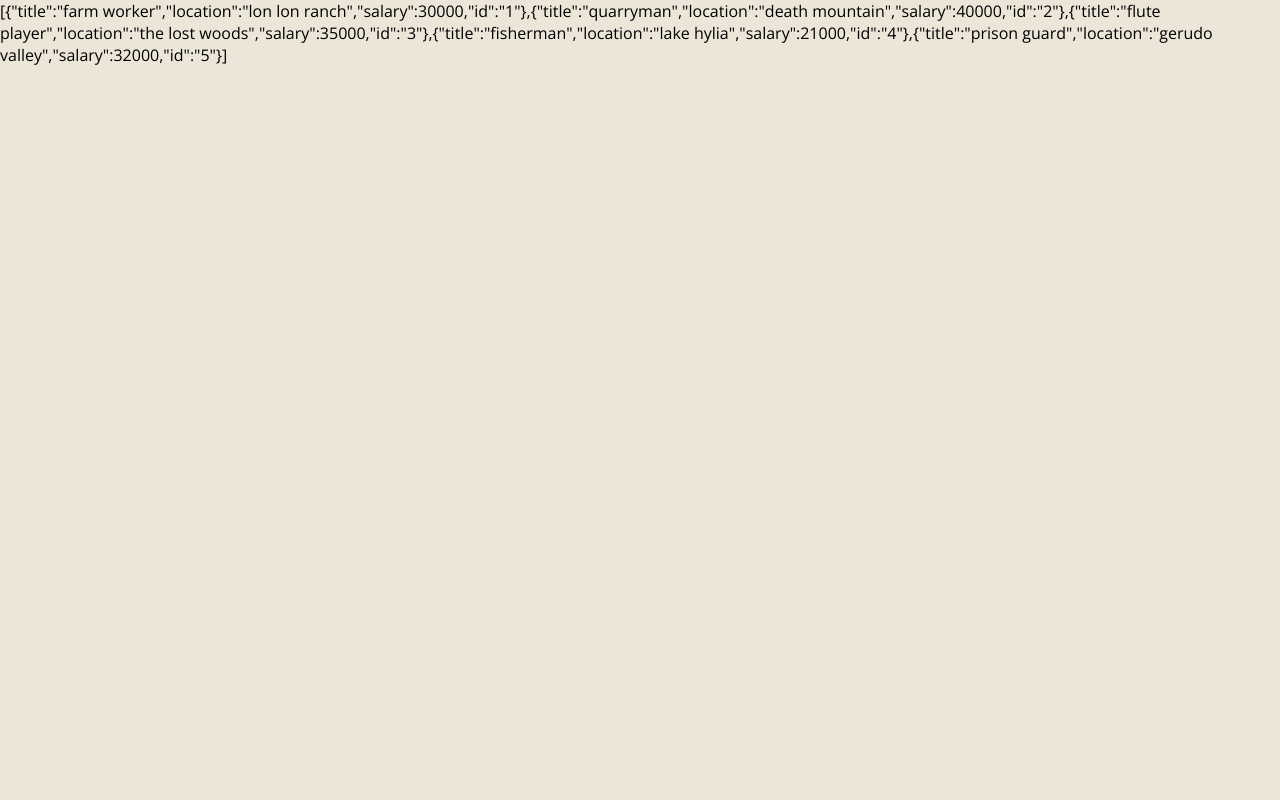
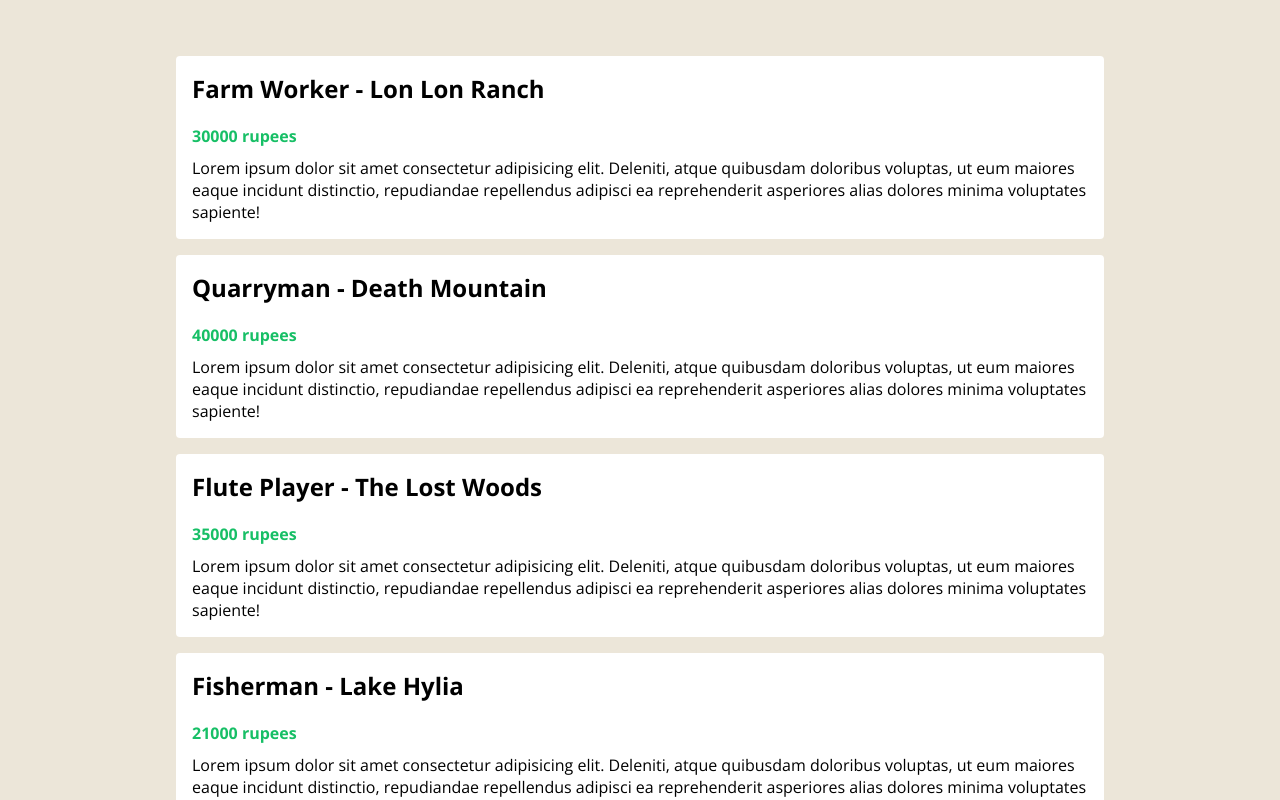
Before and after one commit to WaltsonZh/VueTutorial, a Vue app in the folder HyruleJobs/: page / in a window 1280 px wide. Shown: the top 800 px of the page. Built offline with nearby package versions, Linux system fonts and the light colour scheme.

Commit message:
lesson 4: types & props

```diff
--- a/HyruleJobs/src/App.vue
+++ b/HyruleJobs/src/App.vue
@@ -1,12 +1,13 @@
 <template>
   <div class="app">
-    {{ JSON.stringify(jobs) }}
+    <JobList :jobs="jobs" />
   </div>
 </template>
 
 <script setup lang="ts">
   import { ref } from 'vue'
   import Job from './types/Jobs.ts'
+  import JobList from './components/JobList.vue'
 
   const jobs = ref<Job[]>([
     { title: 'farm worker', location: 'lon lon ranch', salary: 30000, id: '1' },
--- a/HyruleJobs/src/assets/style.css
+++ b/HyruleJobs/src/assets/style.css
@@ -9,7 +9,6 @@
 
 body {
   height: 100dvh;
-  width: 100dvw;
   background: #ece6d9;
 }
 
--- /dev/null
+++ b/HyruleJobs/src/components/JobList.vue
@@ -0,0 +1,52 @@
+<template>
+  <div class="job-list">
+    <ul>
+      <li v-for="job in jobs" :key="job.id">
+        <h2>{{ job.title }} - {{ job.location }}</h2>
+        <div class="salary">
+          <p>{{ job.salary }} rupees</p>
+        </div>
+        <div class="description">Lorem ipsum dolor sit amet consectetur adipisicing elit. Deleniti, atque quibusdam doloribus voluptas, ut eum maiores eaque incidunt distinctio, repudiandae repellendus adipisci ea reprehenderit asperiores alias dolores minima voluptates sapiente!</div>
+      </li>
+    </ul>
+  </div>
+</template>
+
+<script setup lang="ts">
+  import Job from '../types/Jobs.ts'
+
+  defineProps<{ jobs: Job[] }>()
+</script>
+
+<style scoped>
+  .job-list {
+    max-width: 960px;
+    margin: 40px auto;
+  }
+  .job-list ul {
+    padding: 1em;
+    display: grid;
+    gap: 16px;
+  }
+  .job-list li {
+    list-style-type: none;
+    background: white;
+    padding: 16px;
+    border-radius: 4px;
+  }
+  .job-list h2 {
+    margin: 0 0 10px;
+    text-transform: capitalize;
+  }
+  .salary {
+    display: flex;
+  }
+  .salary img {
+    width: 30px;
+  }
+  .salary p {
+    color: #17bf66;
+    font-weight: bold;
+    margin: 10px 0;
+  }
+</style>
```
